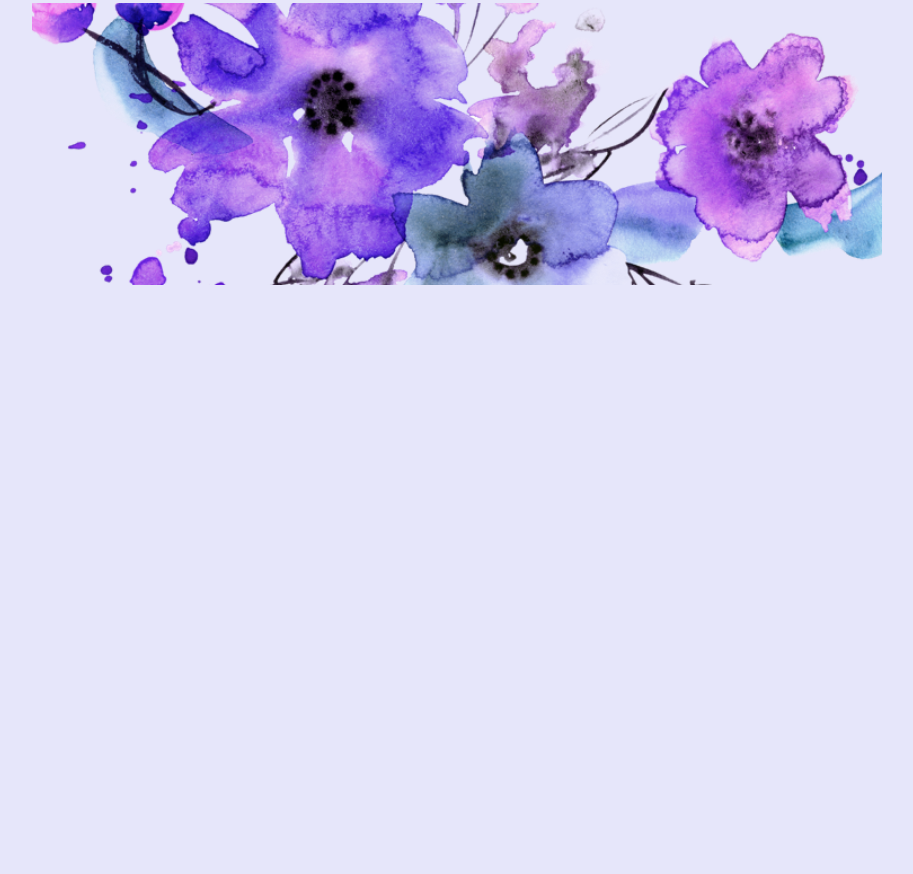
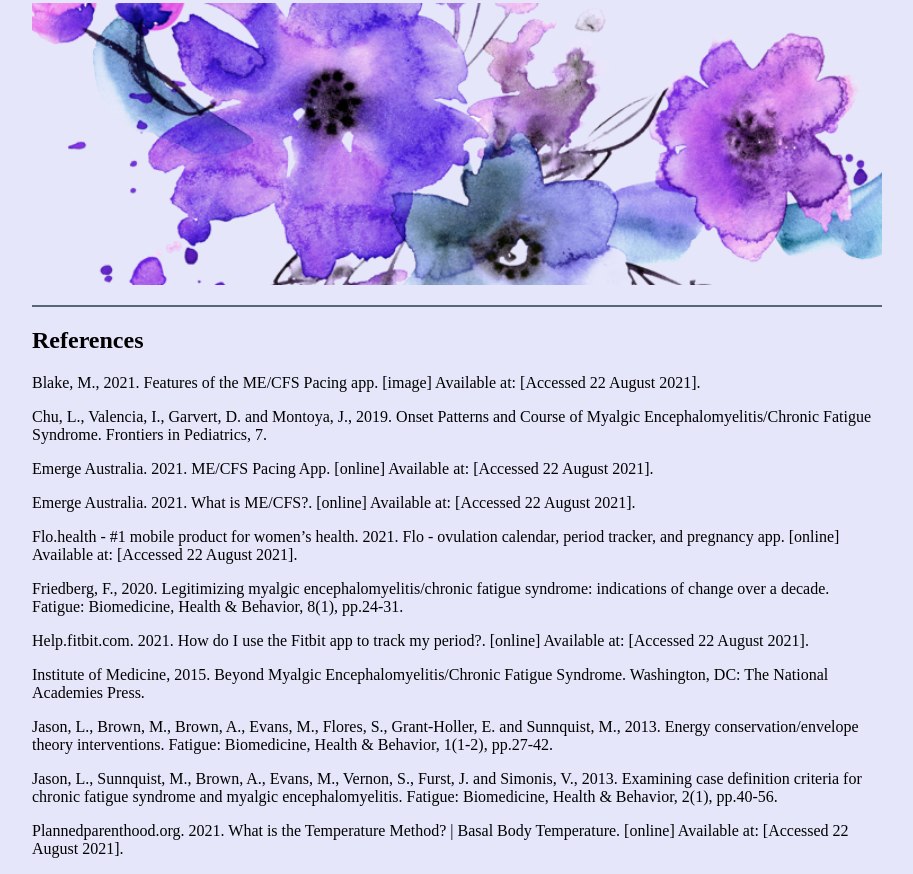
Before and after one commit to LCalleja/LaurenCalleja, a plain HTML site: page project.html in a window 1280 px wide. Shown: the part 3838-4712 px from the top of the page, without its empty margins (183-1096 px from the left). Before the commit the page ends 4143 px from the top, so only its background shows below. Drawn offline with Linux system fonts and the light colour scheme.

Commit message:
Update project.html

```diff
--- a/project.html
+++ b/project.html
@@ -106,5 +106,20 @@
     <p style="text-align:center;"><img src="pngaaa.png" alt="Pretty Purple Flower Banner" width=100%;>
 
 
+    <section style="border-top:2px solid #586674">
+	    <h2>References</h2>
+		    <p>Blake, M., 2021. Features of the ME/CFS Pacing app. [image] Available at: <https://www.emerge.org.au/blog/mecfs-pacing-app> [Accessed 22 August 2021].</p>
+		    <p>Chu, L., Valencia, I., Garvert, D. and Montoya, J., 2019. Onset Patterns and Course of Myalgic Encephalomyelitis/Chronic Fatigue Syndrome. Frontiers in Pediatrics, 7.</p>
+		    <p>Emerge Australia. 2021. ME/CFS Pacing App. [online] Available at: <https://www.emerge.org.au/blog/mecfs-pacing-app> [Accessed 22 August 2021].</p>
+		    <p>Emerge Australia. 2021. What is ME/CFS?. [online] Available at: <https://www.emerge.org.au/what-is-mecfs> [Accessed 22 August 2021].</p>
+		    <p>Flo.health - #1 mobile product for women’s health. 2021. Flo - ovulation calendar, period tracker, and pregnancy app. [online] Available at: <https://flo.health/> [Accessed 22 August 2021].</p>
+		    <p>Friedberg, F., 2020. Legitimizing myalgic encephalomyelitis/chronic fatigue syndrome: indications of change over a decade. Fatigue: Biomedicine, Health & Behavior, 8(1), pp.24-31.</p>
+		    <p>Help.fitbit.com. 2021. How do I use the Fitbit app to track my period?. [online] Available at: <https://help.fitbit.com/articles/en_US/Help_article/2332.htm> [Accessed 22 August 2021].</p
+		    <p>Institute of Medicine, 2015. Beyond Myalgic Encephalomyelitis/Chronic Fatigue Syndrome. Washington, DC: The National Academies Press.</p>
+		    <p>Jason, L., Brown, M., Brown, A., Evans, M., Flores, S., Grant-Holler, E. and Sunnquist, M., 2013. Energy conservation/envelope theory interventions. Fatigue: Biomedicine, Health & Behavior, 1(1-2), pp.27-42.</p>
+		    <p>Jason, L., Sunnquist, M., Brown, A., Evans, M., Vernon, S., Furst, J. and Simonis, V., 2013. Examining case definition criteria for chronic fatigue syndrome and myalgic encephalomyelitis. Fatigue: Biomedicine, Health & Behavior, 2(1), pp.40-56.</p>
+		    <p>Plannedparenthood.org. 2021. What is the Temperature Method? | Basal Body Temperature. [online] Available at: <https://www.plannedparenthood.org/learn/birth-control/fertility-awareness/whats-temperature-method-fams> [Accessed 22 August 2021].</p
+
+
   </body>
 </html>
```
